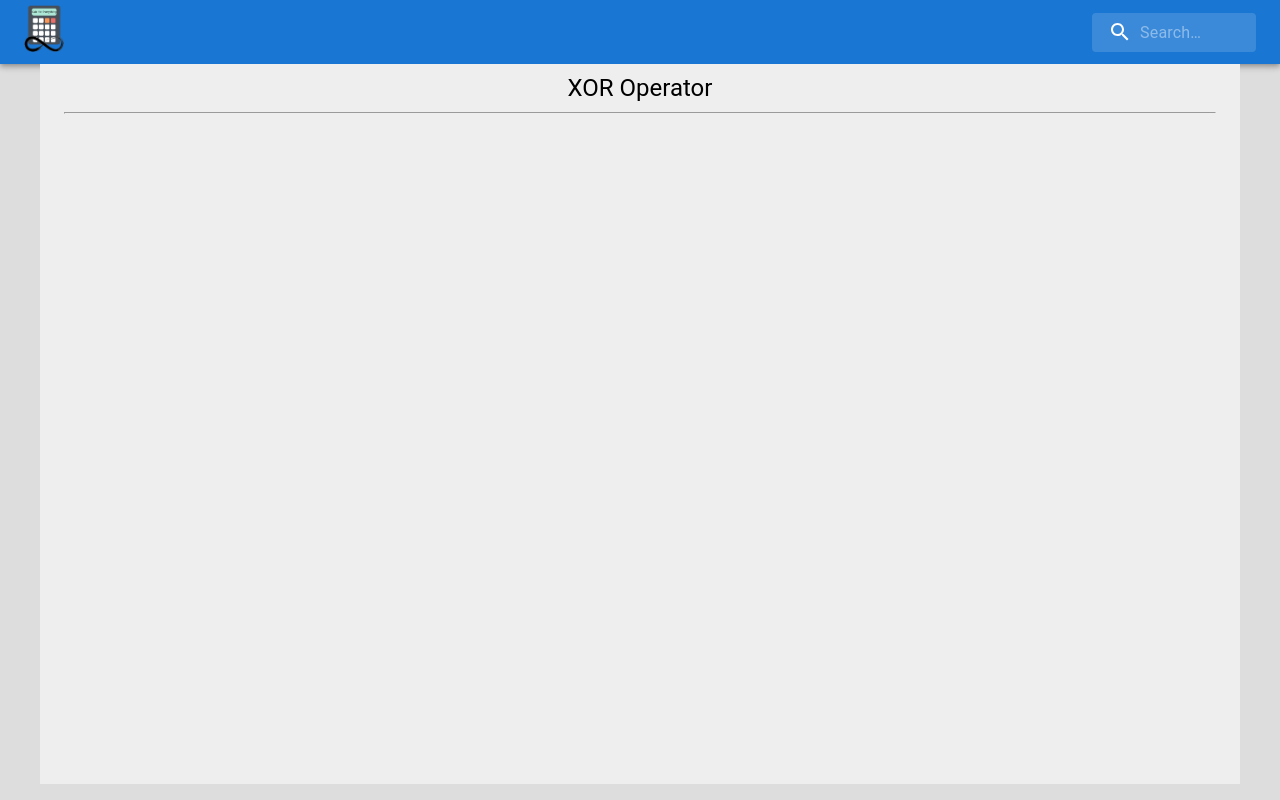
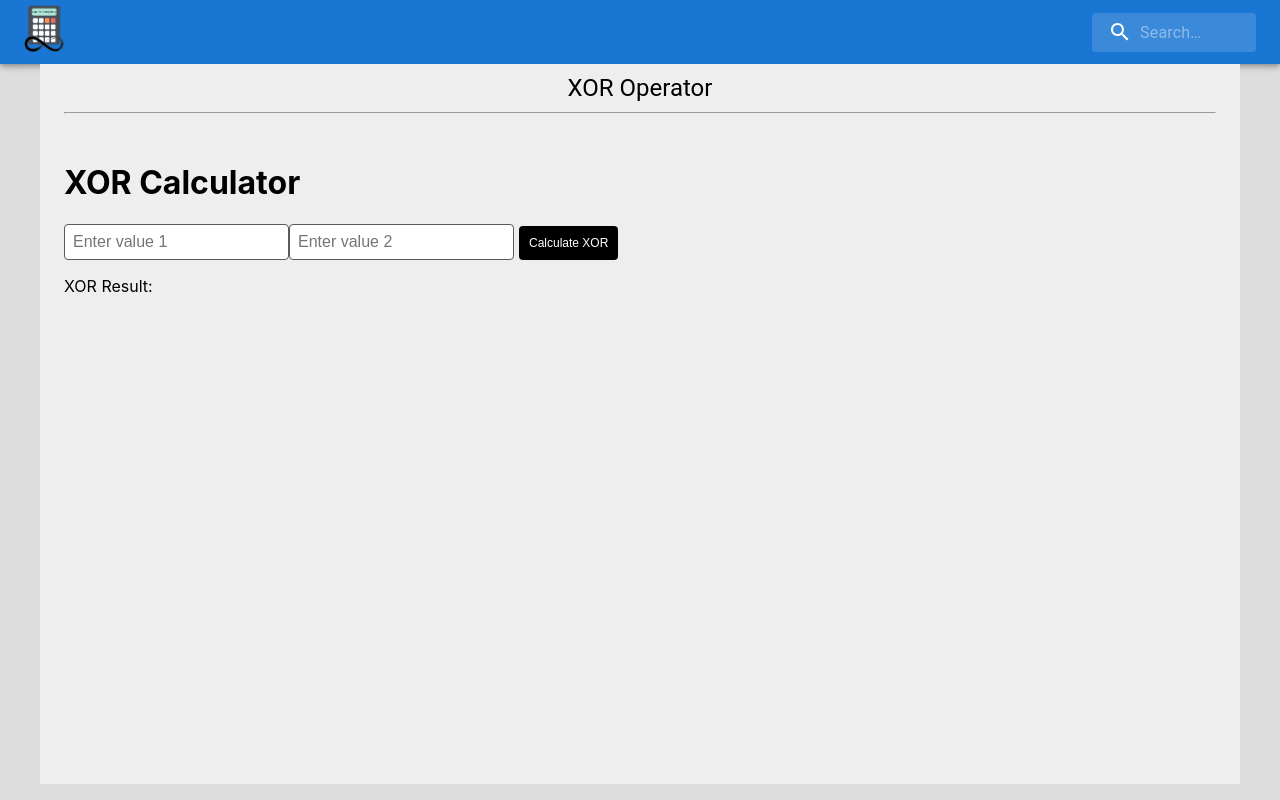
Before and after one commit to SarthakKeshari/calc_for_everything, a React (Create React App) app in the folder calculators/: page /xoroperator in a window 1280 px wide. Built offline with nearby package versions, Linux system fonts and the light colour scheme.

Commit message:
XOR Calculator

```diff
--- a/calculators/src/computer_science/xor_operator/MainXOROperator.js
+++ b/calculators/src/computer_science/xor_operator/MainXOROperator.js
@@ -1,14 +1,119 @@
-import React from 'react';
+import React , {useState} from 'react';
 import { Container, Typography } from '@mui/material';
 
 function MainXOROperator(){
+    const [value1, setValue1] = useState('');
+    const [value2, setValue2] = useState('');
+    const [result, setResult] = useState('');
+
+    const handleValue1Change = (e) => {
+    setValue1(e.target.value);
+  };
+
+    const handleValue2Change = (e) => {
+    setValue2(e.target.value);
+  };
+
+    const calculateXOR = () => {
+    if (!value1 || !value2) {
+      alert('Please enter both values.');
+      return;
+    }
+
+    const parsedValue1 = parseFloat(value1);
+    const parsedValue2 = parseFloat(value2);
+
+    if (isNaN(parsedValue1) || isNaN(parsedValue2)) {
+      alert('Invalid input. Please enter numeric values.');
+      return;
+    }
+
+    const xorResult = parsedValue1 ^ parsedValue2;
+    setResult(xorResult);
+  };
     return(
         <Container maxWidth="lg" sx={{ bgcolor: '#eeeeee', minHeight: '90vh', paddingY:"10" }}>
             <Typography pt={1} variant='h5' sx = {{textAlign: "center"}}>XOR Operator</Typography>
             <hr/>
             <br/>
+            <div>
+      <h1>XOR Calculator</h1>
+       <input
+        type="text"
+        placeholder="Enter value 1"
+        value={value1}
+        onChange={handleValue1Change}
+      />
+      <input
+        type="text"
+        placeholder="Enter value 2"
+        value={value2}
+        onChange={handleValue2Change}
+      />
+       <button onClick={calculateXOR}>Calculate XOR</button>
+       <p>XOR Result: {result}</p>
+     </div>
+
+
+
         </Container>
     )
 }
 
+
+
+
+
+
+//   const [value1, setValue1] = useState('');
+//   const [value2, setValue2] = useState('');
+//   const [result, setResult] = useState('');
+
+//   const handleValue1Change = (e) => {
+//     setValue1(e.target.value);
+//   };
+
+//   const handleValue2Change = (e) => {
+//     setValue2(e.target.value);
+//   };
+
+//   const calculateXOR = () => {
+//     if (!value1 || !value2) {
+//       alert('Please enter both values.');
+//       return;
+//     }
+
+//     const parsedValue1 = parseFloat(value1);
+//     const parsedValue2 = parseFloat(value2);
+
+//     if (isNaN(parsedValue1) || isNaN(parsedValue2)) {
+//       alert('Invalid input. Please enter numeric values.');
+//       return;
+//     }
+
+//     const xorResult = parsedValue1 ^ parsedValue2;
+//     setResult(xorResult);
+//   };
+
+//   return (
+//     <div>
+//       <h1>XOR Calculator</h1>
+//       <input
+//         type="text"
+//         placeholder="Enter value 1"
+//         value={value1}
+//         onChange={handleValue1Change}
+//       />
+//       <input
+//         type="text"
+//         placeholder="Enter value 2"
+//         value={value2}
+//         onChange={handleValue2Change}
+//       />
+//       <button onClick={calculateXOR}>Calculate XOR</button>
+//       <p>XOR Result: {result}</p>
+//     </div>
+//   );
+//
+
 export default MainXOROperator;
```
